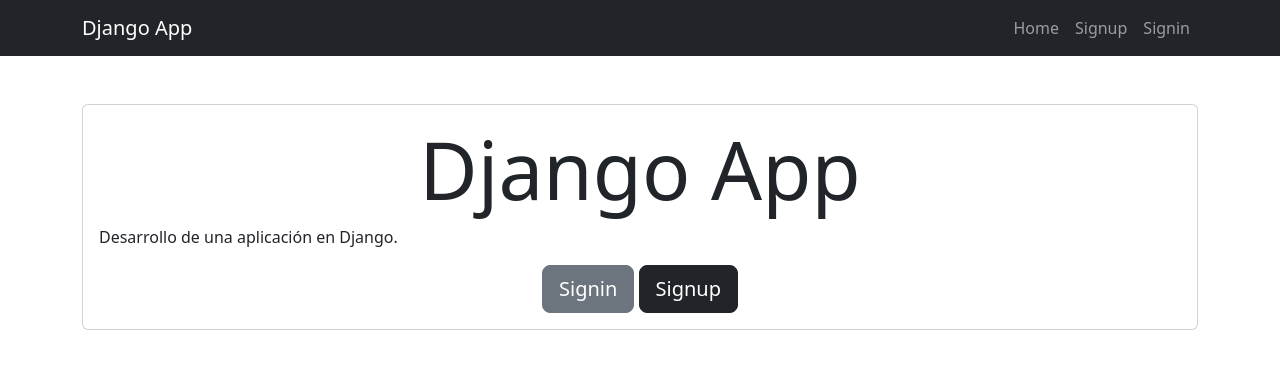
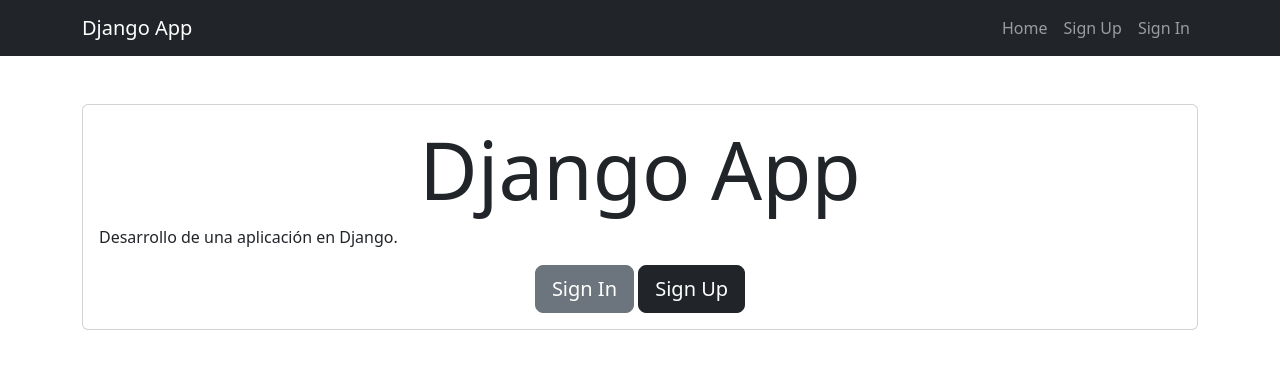
Before and after one commit to lvalbuena77/django_CRUD, a Django app: page / in a window 1280 px wide. Shown: the top 369 px of the page. Run offline with Django 4.2, Linux system fonts and the light colour scheme.

Commit message:
update Sign In and Sign Up

```diff
--- a/tasks/templates/base.html
+++ b/tasks/templates/base.html
@@ -30,8 +30,8 @@
 
                     {% else %} <!-- if user is not authenticated -->
 
-                    <li class="nav-item"><a href="{% url 'signup' %}" class="nav-link">Signup</a> </li>
-                    <li class="nav-item"><a href="{% url 'signin' %}" class="nav-link">Signin</a> </li>
+                    <li class="nav-item"><a href="{% url 'signup' %}" class="nav-link">Sign Up</a> </li>
+                    <li class="nav-item"><a href="{% url 'signin' %}" class="nav-link">Sign In</a> </li>
 
                     {% endif %}
                 </ul>
--- a/tasks/templates/home.html
+++ b/tasks/templates/home.html
@@ -8,10 +8,10 @@
         <p>Desarrollo de una aplicación en Django.</p>
         <div class="text-center">
             <a class="btn btn-secondary btn-lg" href="{% url 'signin' %}">
-                Signin
+                Sign In
             </a>
             <a class="btn btn-dark btn-lg" href="{% url 'signup' %}">
-                Signup
+                Sign Up
             </a>
         </div>
 
--- a/tasks/templates/signin.html
+++ b/tasks/templates/signin.html
@@ -8,7 +8,7 @@
             <div class="card">
                 <header class="card-header">
                     <a href="{% url 'home' %}" class="float-end btn btn-outline-primary mt-1">Home</a>
-                    <h4 class="text-center">Sign in</h4>
+                    <h4 class="text-center">Sign In</h4>
                 </header>
                 <article class="card-body">
                     <form action = "/signin/" method="POST" class="card card-body">
@@ -25,7 +25,7 @@
                                 placeholder="Write your Password" required>
                         </div>
 
-                        <button type="submit" class="btn btn-primary btn-block">Sign in</button>
+                        <button type="submit" class="btn btn-primary btn-block">Sign In</button>
                     </form>
                 </article>
             </div>
--- a/tasks/templates/signup.html
+++ b/tasks/templates/signup.html
@@ -9,7 +9,7 @@
             <div class = "card">
                 <header class = "card-header">
                     <a href = "{% url 'home' %}" class = "float-end btn btn-outline-primary mt-1">Home</a>
-                    <h4 class = "text-center">Sign up</h4>
+                    <h4 class = "text-center">Sign Up</h4>
                 </header>
                 <article class = "card-body">
                     <form action="/signup/" method="POST" class="card card-body">
@@ -29,7 +29,7 @@
                             <input type = "password" class = "form-control" id = "password2" name = "password2" placeholder = "Write your Password" required>
                         </div>
 
-                        <button type = "submit" class = "btn btn-primary btn-block">Sign up</button>
+                        <button type = "submit" class = "btn btn-primary btn-block">Sign Up</button>
                     </form>
                 </article>
             </div>
```
